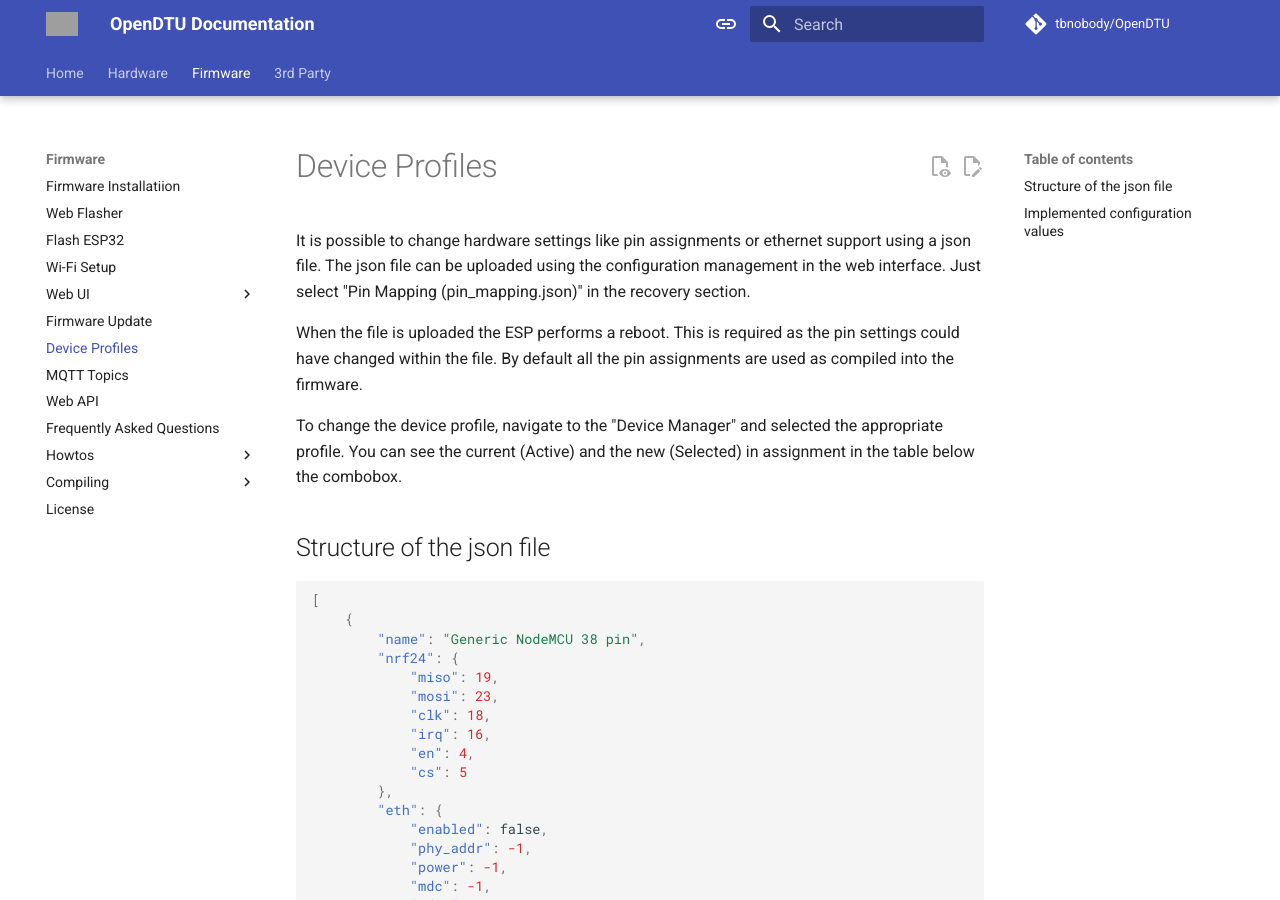
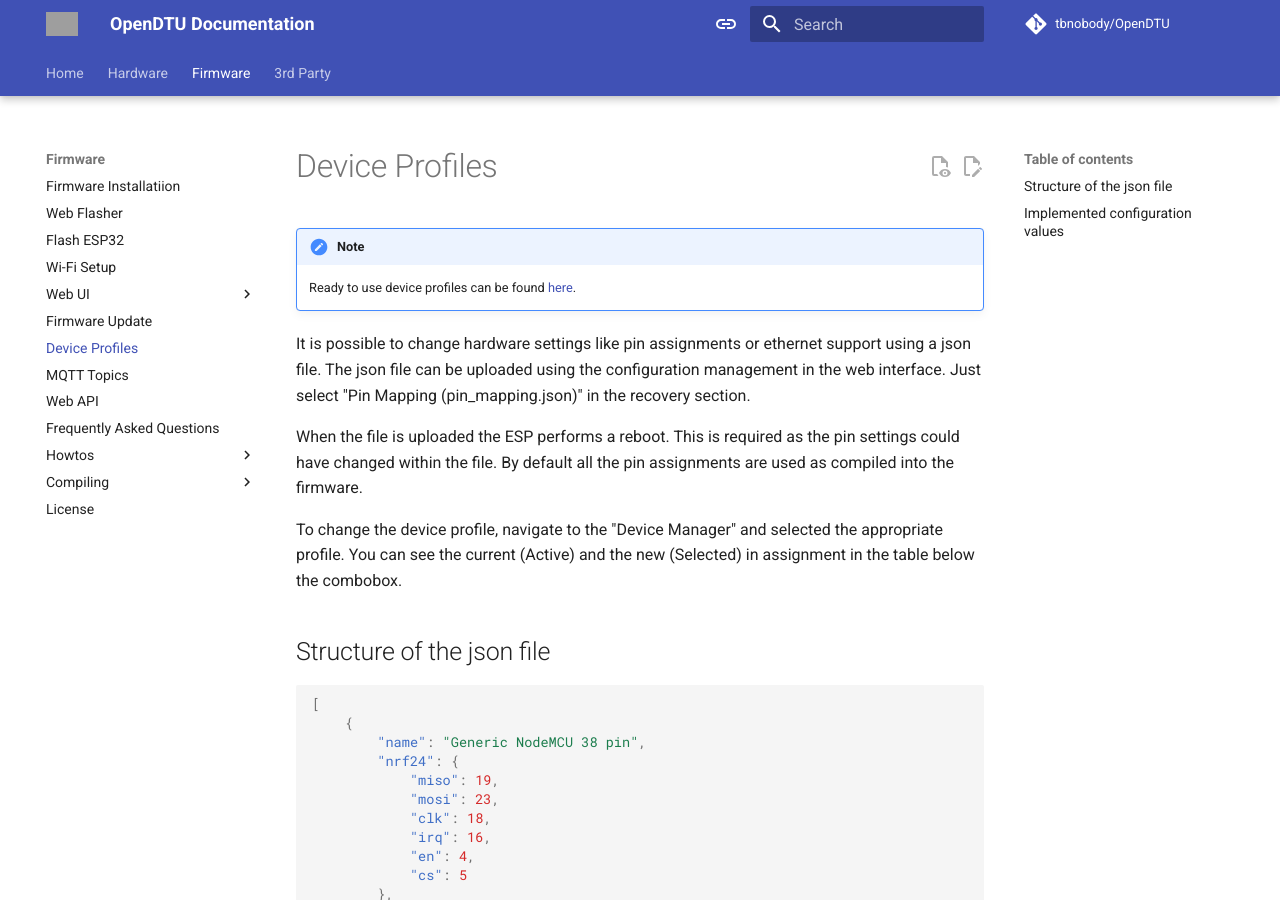
Before and after one commit to tbnobody/OpenDTU-docs, an MkDocs documentation site: the page built from docs/firmware/device_profiles.md, in a window 1280 px wide and 900 px high. Built offline with MkDocs 1.6.1 and Material for MkDocs 9.7.7, drawn with Linux system fonts in a browser that asks for light colours; comment, search, counter and statistics services are not loaded; grey boxes are pictures that could not be loaded.

Commit message:
Added better hint for ready to use device profiles

```diff
--- a/docs/firmware/device_profiles.md
+++ b/docs/firmware/device_profiles.md
@@ -1,4 +1,8 @@
 # Device Profiles
+
+!!! note "Note"
+
+    Ready to use device profiles can be found [here](https://github.com/tbnobody/OpenDTU/tree/master/docs/DeviceProfiles){target=_blank}.
 
 It is possible to change hardware settings like pin assignments or ethernet support using a json file. The json file can be uploaded using the configuration management in the web interface. Just select "Pin Mapping (pin_mapping.json)" in the recovery section.
 
```
